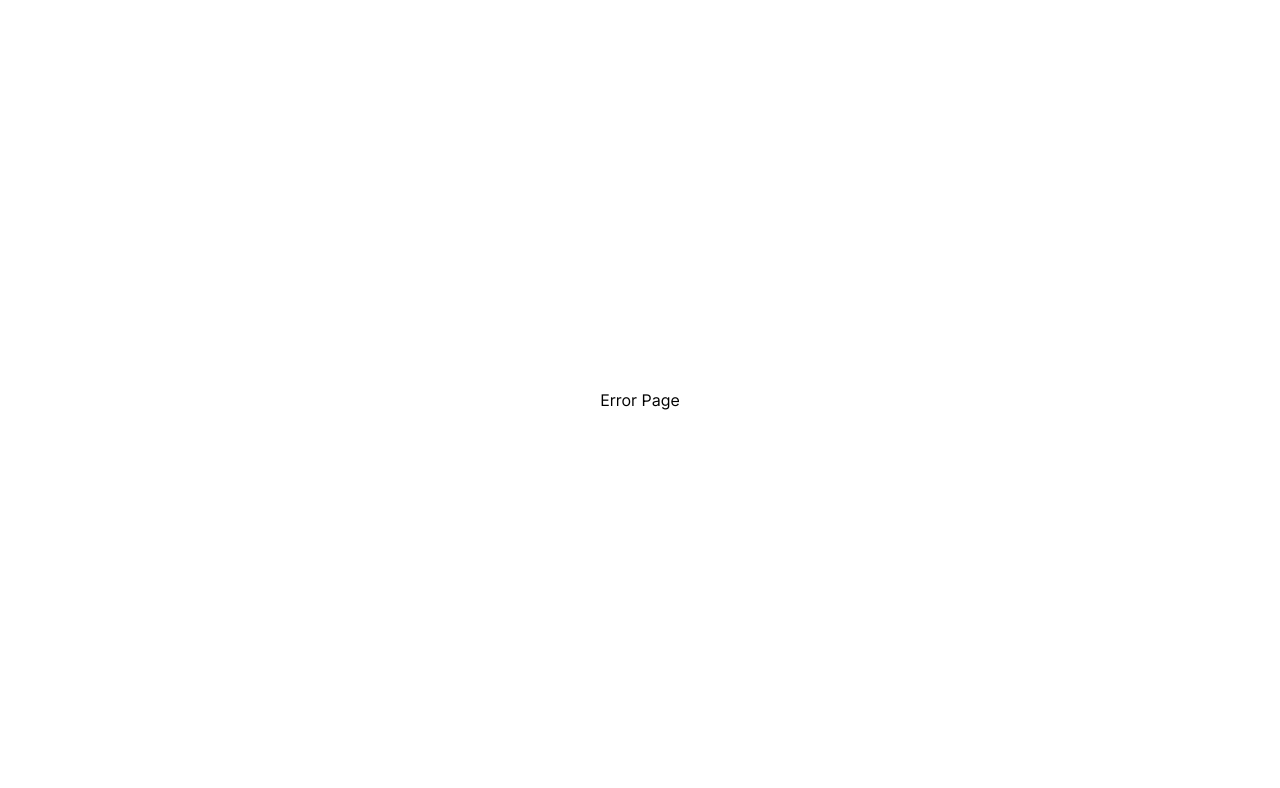
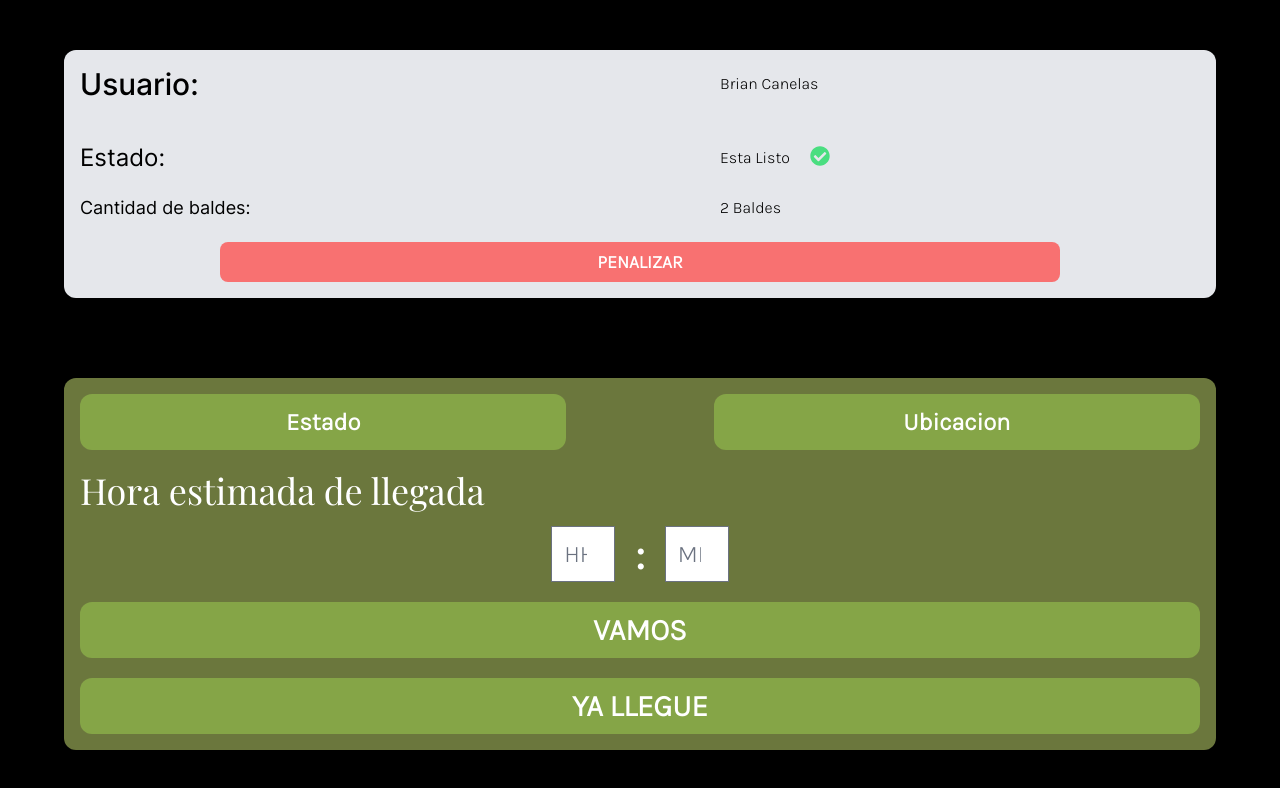
Before and after one commit to sbd0029992/ecolecta, a Next.js app: page /recolectorCheck in a window 1280 px wide. Before the commit this address had no page. Shown: the top 788 px of the page. Built offline with nearby package versions, Linux system fonts and the light colour scheme.

Commit message:
feat(pages): check recolector and carritocheck movil complete

```diff
--- /dev/null
+++ b/src/pages/carritoCheck.js
@@ -0,0 +1,65 @@
+import React from 'react';
+
+const CarritoCheck = () => {
+  return (
+    <div className='h-screen bg-black'>
+      <div className='flex flex-col '>
+        <div className='flex justify-end'>
+          <div className='m-5 rounded-2xl bg-gray-300 p-2'>
+            <h1 className='text-lg'>MIS PUNTOS: 2000</h1>
+          </div>
+        </div>
+        <div>
+          <div className='flex justify-center text-white'>
+            <table className='table-auto'>
+              <thead>
+                <tr>
+                  <th className='px-4 py-2 text-center'></th>
+                  <th className='px-4 py-2 text-center'>Producto</th>
+                  <th className='px-4 py-2 text-center'>Cantidad</th>
+                  <th className='px-4 py-2 text-center'>Puntos</th>
+                </tr>
+              </thead>
+              <tbody>
+                <tr>
+                  <td className='flex  border px-4 py-2 text-center'>
+                    <div className='flex flex-col gap-2'>
+                      <div className='h-20 w-14 bg-white'></div>
+                      <button className='rounded-lg bg-red-500'>Quitar</button>
+                    </div>
+                  </td>
+                  <td className='border px-4 py-2 text-center'>Baldes</td>
+                  <td className='border px-4 py-2 text-center'>2</td>
+                  <td className='border px-4 py-2 text-center'>100</td>
+                </tr>
+                <tr>
+                  <td className='flex  border px-4 py-2 text-center'>
+                    <div className='flex flex-col gap-2'>
+                      <div className='h-20 w-14 bg-white'></div>
+                      <button className='rounded-lg bg-red-500'>Quitar</button>
+                    </div>
+                  </td>
+                  <td className='border px-4 py-2 text-center'>Botellas</td>
+                  <td className='border px-4 py-2 text-center'>3</td>
+                  <td className='border px-4 py-2 text-center'>150</td>
+                </tr>
+              </tbody>
+            </table>
+          </div>
+          <div className='mt-5 flex flex-col gap-4'>
+            <div className='text-center text-white'>
+              <h2>Total Puntos: 250</h2>
+            </div>
+            <div className='text-center'>
+              <button className='h-12 w-40 rounded-2xl bg-primary text-xl text-white'>
+                Confirmar
+              </button>
+            </div>
+          </div>
+        </div>
+      </div>
+    </div>
+  );
+};
+
+export default CarritoCheck;
--- /dev/null
+++ b/src/pages/recolectorCheck.js
@@ -0,0 +1,92 @@
+import React from 'react';
+//import green icon react-icons
+import { FaCheckCircle } from 'react-icons/fa';
+
+function RecolectorCheck() {
+  return (
+    <div className='h-screen  bg-black font-secondary'>
+      <div className='flex h-screen flex-col items-center justify-center gap-20'>
+        <div className='flex w-[90vw] flex-col gap-5 rounded-xl bg-gray-200 p-4'>
+          <div className='mb-5 flex'>
+            <div className='w-[50vw] self-center'>
+              <h2 className='font-medium'>Usuario: </h2>
+            </div>
+            <div className='min-w-fit self-center'>
+              <p>Brian Canelas</p>
+            </div>
+          </div>
+          <div className=' flex'>
+            <div className='w-[50vw]'>
+              <h3 className='font-normal'>Estado: </h3>
+            </div>
+            <div className='min-w-fit self-center'>
+              <p>Esta Listo</p>
+            </div>
+            <div>
+              <FaCheckCircle className='ml-5 h-7 w-5 text-green-400' />
+            </div>
+          </div>
+          <div className=' flex'>
+            <div className='w-[50vw]'>
+              <h4 className='font-normal'>Cantidad de baldes: </h4>
+            </div>
+            <div className='min-w-fit self-center'>
+              <p>2 Baldes</p>
+            </div>
+          </div>
+          <div className='flex items-start justify-center'>
+            <button className='h-10 w-3/4 rounded-lg bg-red-400 text-lg font-extrabold text-white'>
+              PENALIZAR
+            </button>
+          </div>
+        </div>
+        <div className='flex w-[90vw] flex-col gap-5 rounded-xl bg-secondary p-4 '>
+          <div className='flex justify-between'>
+            <button className='h-14 w-[38vw] rounded-xl bg-primary text-2xl font-semibold text-white'>
+              Estado
+            </button>
+            <button className='h-14 w-[38vw] rounded-xl bg-primary text-2xl font-semibold text-white'>
+              Ubicacion
+            </button>
+          </div>
+          <div className='flex flex-col gap-4'>
+            <div className='items-start'>
+              <h1 className='font-normal text-white  '>
+                Hora estimada de llegada
+              </h1>
+            </div>
+            <div className='flex justify-center'>
+              <input
+                className='h-14 w-16 text-center text-2xl'
+                type='number'
+                placeholder='HH'
+              />
+              <div className='mr-5 ml-5 self-center'>
+                <h1 className='m text-white'>:</h1>
+              </div>
+              <input
+                className='h-14 w-16 text-center text-2xl'
+                type='number'
+                placeholder='MM'
+              />
+            </div>
+          </div>
+          <div className='flex flex-col gap-5'>
+            <div>
+              <button className='h-14 w-full rounded-xl bg-primary text-3xl font-bold text-white'>
+                VAMOS
+              </button>
+            </div>
+            <div>
+              <button className='h-14 w-full rounded-xl bg-primary text-3xl font-bold text-white'>
+                YA LLEGUE
+              </button>
+            </div>
+          </div>
+        </div>
+      </div>
+    </div>
+  );
+}
+
+export default RecolectorCheck;
```
